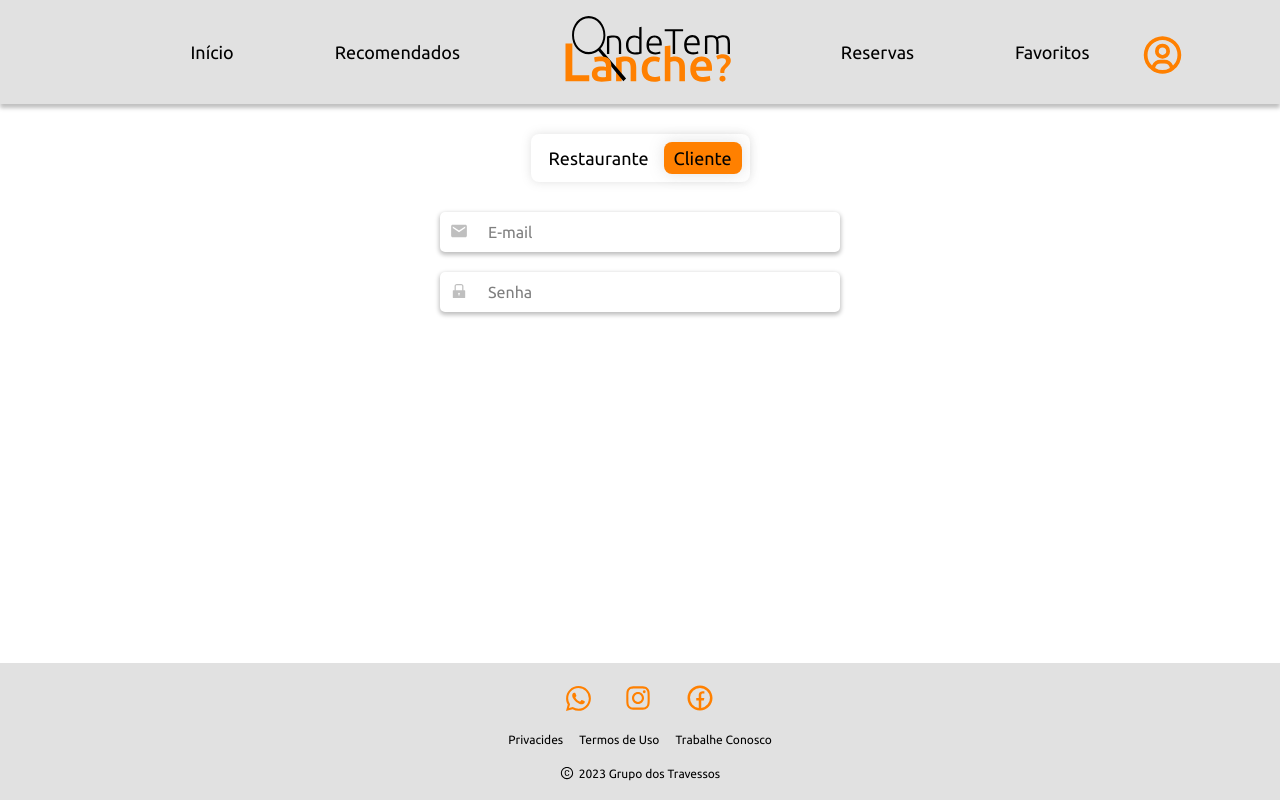
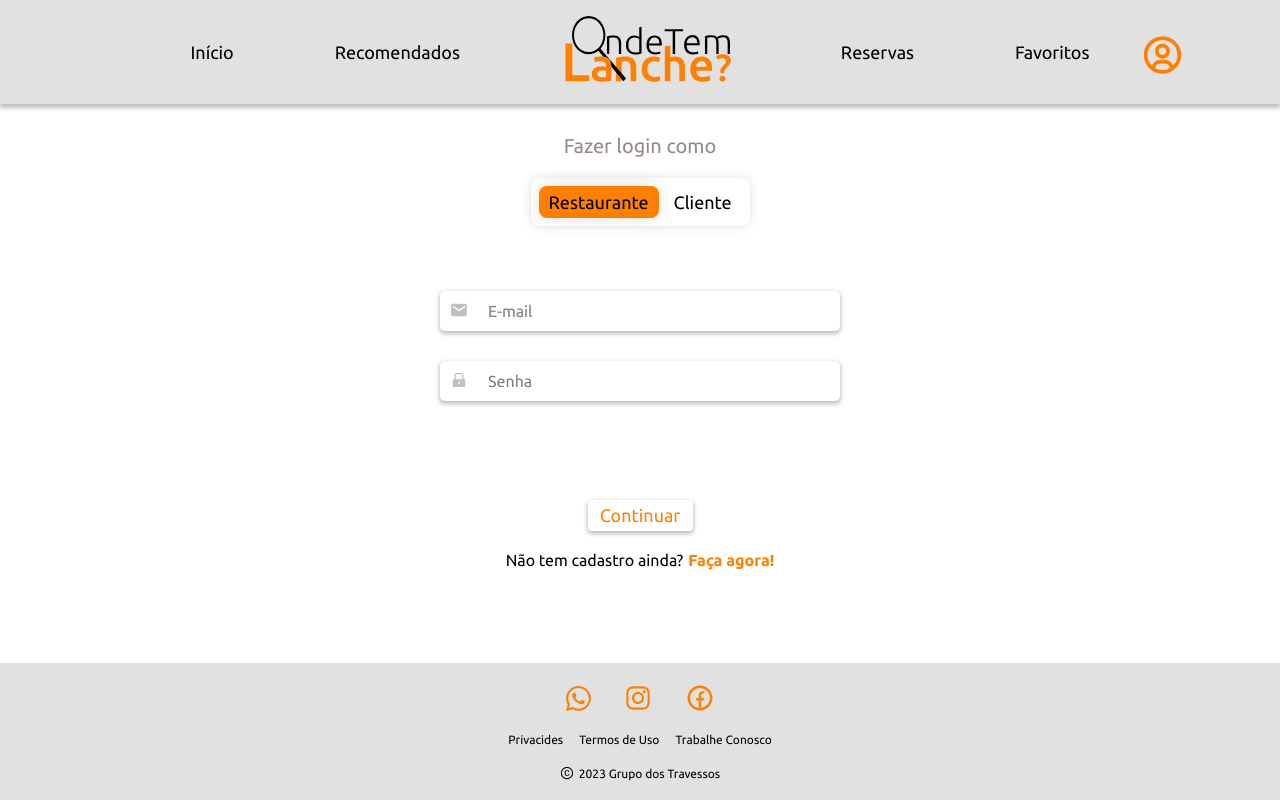
Before and after one commit to Paulophh/onde-tem-lanche-frontend, a React (Create React App) app: page /login in a window 1280 px wide. Built offline with nearby package versions, Linux system fonts and the light colour scheme.

Commit message:
Implementando funcionalidade de login, com validação dos campos e mensagem de erro

```diff
--- a/src/components/EntitySelector/index.jsx
+++ b/src/components/EntitySelector/index.jsx
@@ -9,14 +9,14 @@ const EntitySelector = ({ selectedEntity, setSelectedEntity }) => {
         <EntitySelectorContainer selectedEntity={selectedEntity}>
             <button
                 className='entity entity-restaurant'
-                onClick={() => handleSelectEntity('restaurante')}
+                onClick={() => handleSelectEntity('restaurant')}
             >
                 Restaurante
             </button>
 
             <button
                 className='entity entity-customer'
-                onClick={() => handleSelectEntity('cliente')}
+                onClick={() => handleSelectEntity('customer')}
             >
                 Cliente
             </button>
--- a/src/components/EntitySelector/styles.js
+++ b/src/components/EntitySelector/styles.js
@@ -1,9 +1,4 @@
 import styled from "styled-components";
-
-/*
-    w - restaurante - 120px;
-    w - cliente - 78px
-*/
 
 export const EntitySelectorContainer = styled.div`
     padding: 8px;
@@ -12,7 +7,6 @@ export const EntitySelectorContainer = styled.div`
     display: flex;
     gap: 5px;
     width: fit-content;
-    margin: 30px auto 0;
 
     border-radius: 8px;
 
@@ -28,10 +22,10 @@ export const EntitySelectorContainer = styled.div`
         border-radius: 8px;
         top: 8px;
         left: 8px;
-        transform: ${props => props.selectedEntity === 'restaurante' ? 'translateX(0)' : 'translateX(125px)'};
+        transform: ${props => props.selectedEntity === 'restaurant' ? 'translateX(0)' : 'translateX(125px)'};
 
 
-        width: ${props => props.selectedEntity === 'restaurante' ? '120px' : '78px'};
+        width: ${props => props.selectedEntity === 'restaurant' ? '120px' : '78px'};
         transition: .5s;
     }
 
--- /dev/null
+++ b/src/components/ErrorPopUp/index.jsx
@@ -0,0 +1,13 @@
+import { ErrorPopUpContainer } from "./styles";
+
+const ErrorPopUp = ({ message }) => {
+    message = message ?? 'Algo deu errado, tente novamente mais tarde';
+
+    return (
+        <ErrorPopUpContainer>
+            {message}
+        </ErrorPopUpContainer>
+    )
+}
+
+export default ErrorPopUp;
--- /dev/null
+++ b/src/components/ErrorPopUp/styles.js
@@ -0,0 +1,34 @@
+import styled, { keyframes } from "styled-components";
+
+const appear = keyframes`
+    0% {
+        opacity: 0;
+        top: 10px;
+    }
+
+    5%, 95% {
+        opacity: 1;
+        top: 20px;
+    }
+
+    100% {
+        opacity: 0;
+        top: 10px;
+    }
+`;
+
+export const ErrorPopUpContainer = styled.div`
+    position: fixed;
+    top: 20px;
+    left: 50%;
+    transform: translateX(-50%);
+    background-color: #f34343;
+    padding: 5px 20px 8px;
+    border-radius: 10px;
+    box-shadow: 0 0 10px 0 #f34343;
+
+    color: #fff;
+    font-weight: bold;
+    font-size: 1.5rem;
+    animation: ${appear} 3s forwards;
+`;
--- a/src/components/LoginAndRegisterInput/styles.js
+++ b/src/components/LoginAndRegisterInput/styles.js
@@ -31,5 +31,13 @@ export const InputContainer = styled.div`
     @media only screen and (min-width: 400px) {
         gap: 20px;
     }
+`;
 
+export const InputErrorContainer = styled.div`
+    color: red;
+    font-size: 1.4rem;
+    font-style: italic;
+
+    margin-top: 8px;
+    text-align: center;
 `;
--- a/src/pages/Index/styles.js
+++ b/src/pages/Index/styles.js
@@ -51,6 +51,8 @@ export const FoodsList = styled.ul`
   @media only screen and (min-width: 660px) {
     flex-direction: row;
     flex-wrap: wrap;
-    justify-content: space-around;
+    justify-content: center;
+    justify-content: flex-start;
+    gap: 20px;
   }
 `;
--- a/src/pages/Login/index.jsx
+++ b/src/pages/Login/index.jsx
@@ -1,36 +1,137 @@
+import * as yup from 'yup';
 import { useState } from 'react';
+import { Link } from 'react-router-dom';
+import { useForm } from 'react-hook-form';
+import { yupResolver } from '@hookform/resolvers/yup';
+import ReactLoading from 'react-loading';
+
+import { api } from '../../services/api';
 
 import {
     FormContainer,
     LoginContainer,
-    MidSectionContainer
+    MidSectionContainer,
+    RedirectToRegisterContainer
 } from './styles';
 
 import Header from '../../components/Header';
 import Footer from '../../components/Footer';
+import ErrorPopUp from '../../components/ErrorPopUp';
 import EntitySelector from '../../components/EntitySelector';
 import LoginAndRegisterInput from '../../components/LoginAndRegisterInput';
 
+const formSchema = yup.object({
+    email: yup.string().email('Email inválido').required('Informe o email'),
+    password: yup.string().min(8, 'Senha deve conter ao menos 8 caractéres').required('Informe a senha')
+})
+
 const Login = () => {
     const [selectedEntity, setSelectedEntity] = useState('restaurant');
+    const [isLoading, setIsLoading] = useState(false);
+    const [loginErrorMessage, setLoginErrorMessage] = useState('');
+
+    const { register, handleSubmit, formState: { errors } } = useForm({
+        resolver: yupResolver(formSchema)
+    });
+
+    function storeTokenLocally(token) {
+        localStorage.setItem('@onde-tem-lanche:token', token);
+    }
+
+    async function login(url, data) {
+        try {
+            const response = await api.post(url, data);
+            storeTokenLocally(response.data.token);
+
+        } catch (error) {
+            if (error.response.status === 404) {
+                setLoginErrorMessage(error.response.data.message)
+                setTimeout(() => {
+                    setLoginErrorMessage('');
+                }, 3000);
+            }
+
+        } finally {
+            setIsLoading(false);
+        }
+    }
+
+    async function handleLoginSubmit(data) {
+        setIsLoading(true);
+        const requestURL = selectedEntity === 'restaurant' ? '/restaurants/session' : '/customers/session';
+        await login(requestURL, data);
+
+    }
 
     return (
         <LoginContainer>
             <Header />
             <MidSectionContainer>
+                <div className='top'>
+                    <div className='entity-selector-container'>
+                        Fazer login como
+                    </div>
+
                     <EntitySelector
                         selectedEntity={selectedEntity}
                         setSelectedEntity={setSelectedEntity}
                     />
+                </div>
 
-                <FormContainer>
+                {
+                    loginErrorMessage &&
+                    <ErrorPopUp
+                        message={loginErrorMessage}
+                    />
+                }
+
+                <FormContainer
+                    onSubmit={handleSubmit(handleLoginSubmit)}
+                    isLoading={isLoading}
+                >
+                    <div className='inputs-container'>
                         <LoginAndRegisterInput
                             input='email'
+                            register={register}
+                            errorMessage={errors.email?.message}
                         />
 
                         <LoginAndRegisterInput
                             input='password'
+                            type='password'
+                            register={register}
+                            errorMessage={errors.password?.message}
                         />
+                    </div>
+
+                    <div className='bottom-container'>
+                        <button disabled={isLoading}>
+                            {
+                                isLoading ?
+                                    <span>
+                                        <ReactLoading
+                                            width={20}
+                                            height={20}
+                                            color='#7f7777'
+                                            type='spin'
+                                        />
+                                    </span>
+                                    :
+                                    <span>
+                                        Continuar
+                                    </span>
+                            }
+                        </button>
+
+                        <RedirectToRegisterContainer>
+                            <span>
+                                Não tem cadastro ainda?
+                            </span>
+                            <Link to={'/register'}>
+                                Faça agora!
+                            </Link>
+                        </RedirectToRegisterContainer>
+                    </div>
 
                 </FormContainer>
             </MidSectionContainer>
--- a/src/pages/Login/styles.js
+++ b/src/pages/Login/styles.js
@@ -11,14 +11,84 @@ export const MidSectionContainer = styled.div`
     flex-direction: column;
     align-items: center;
     flex: 1;
+
+    margin: 30px 0;
+
+    .entity-selector-container {
+        font-size: 2.0rem;
+        margin-bottom: 20px;
+        color: ${props => props.theme.colors['text-light-grey']};
+        text-align: center;
+    }
 `;
 
-export const FormContainer = styled.div`
+export const FormContainer = styled.form`
     width: 90vw;
     max-width: 400px;
     margin: 30px 0;
 
+    flex: 1;
     display: flex;
     flex-direction: column;
-    gap: 20px;
+    justify-content: space-around;
+
+    .inputs-container {
+        display: flex;
+        flex-direction: column;
+        gap: 30px;
+    }
+
+    button {
+        padding: 5px 10px;
+        font-size: 1.8rem;
+        border-radius: 4px;
+        border: none;
+        transition: .2s;
+        box-shadow: 0 2px 4px 1px ${props => props.theme.colors['box-shadow']};
+
+        color: ${props => props.isLoading ? '#000' : props.theme.colors.orange};
+        background-color: ${props => props.isLoading ? props.theme.colors.grey : 'transparent'};
+        text-align: center;
+        display: flex;
+        justify-content: center;
+        margin: 0 auto;
+        width: 105px;
+    }
+
+    button:hover {
+        cursor: ${props => props.isLoading ? 'not-allowed' : 'pointer'};
+        box-shadow: 0 2px 8px 2px ${props => props.theme.colors['box-shadow']};
+    }
+
+    button:active {
+        transform: scale(.9);
+    }
+
+    .bottom-container {
+        text-align: center;
+        margin-top: 30px;
+    }
 `;
+
+export const RedirectToRegisterContainer = styled.div`
+    text-align: center;
+    margin-top: 20px;
+
+    span, a {
+        font-size: 1.6rem;
+    }
+
+    span:first-of-type {
+        margin-right: 5px;
+    }
+
+    a {
+        font-weight: bold;
+        color: ${props => props.theme.colors.orange};
+    }
+
+    a:hover {
+        text-decoration: underline;
+
+    }
+`;
```
Also changed, not shown: package.json (+6 -1 lines), src/components/LoginAndRegisterInput/index.jsx (+13 -3 lines), 1 other file (tests, documents, lock files or other folders). Lines whose indentation alone changed are shown as unchanged.
